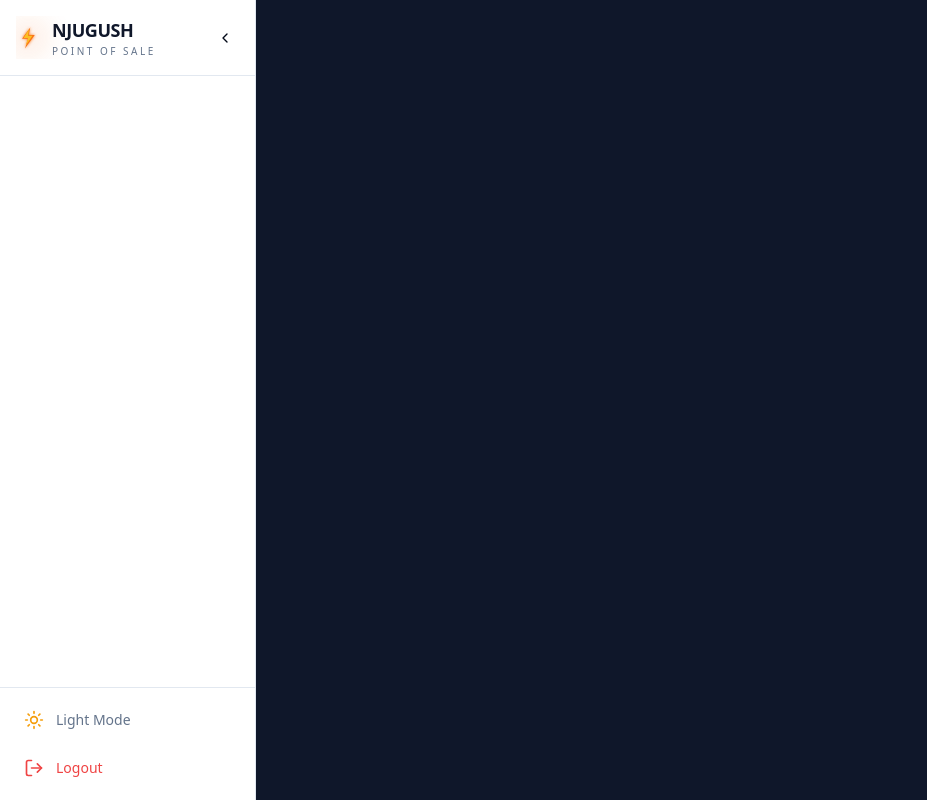
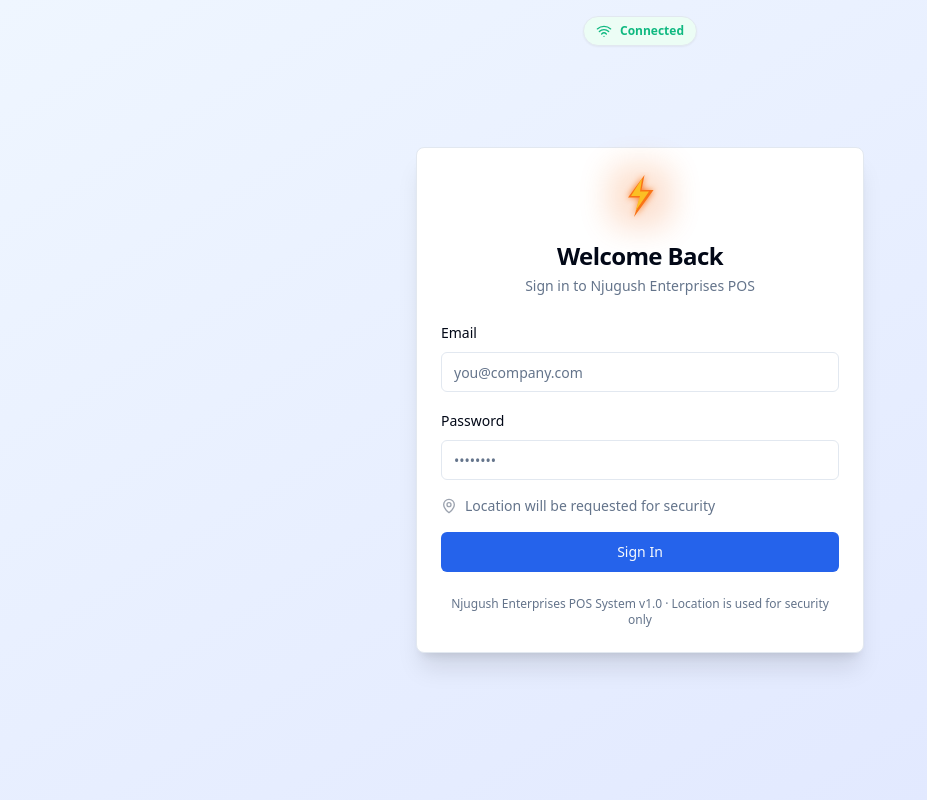
Before and after one commit to gideonofficial-001/frontend-pos, a React (Vite) app: page /login in a window 1280 px wide. Shown: the whole page, without its empty margins (0-927 px from the left). Built offline with nearby package versions, Linux system fonts and the light colour scheme; no server answers.

Commit message:
Refactor Sidebar and App components for routing

```diff
--- a/src/App.tsx
+++ b/src/App.tsx
@@ -1,214 +1,190 @@
-import { NavLink, useLocation } from 'react-router-dom'
-import { useAuthStore, useSidebarStore } from '@/store'
+import { useState, useEffect } from 'react'
+import { Routes, Route, Navigate } from 'react-router-dom'
+import { useAuthStore } from '@/store'
 import { useThemeStore } from '@/store/theme'
 import { UserRole } from '@/types'
-import { Logo } from '@/components/Logo'
-import {
-  LayoutDashboard, Users, Building2, PackageSearch, PackageCheck, UsersRound,
-  ShoppingCart, FileText, RotateCcw, History, BarChart3,
-  ClipboardList, Settings, LogOut, Bell, ArrowLeftRight,
-  Receipt, ChevronLeft, ChevronRight, X, Menu, Smartphone,
-  Sun, Moon, Sparkles, Heart, Droplets, SlidersHorizontal, Printer
-} from 'lucide-react'
-import { cn } from '@/lib/utils'
-import { toast } from 'sonner'
+import { SplashScreen } from '@/components/SplashScreen'
+import { NetworkStatus } from '@/components/NetworkStatus'
 
-const Sidebar = () => {
-  const { user, clearAuth } = useAuthStore()
-  const { collapsed, mobileOpen, toggleCollapsed, setMobileOpen } = useSidebarStore()
-  const { theme, toggleTheme } = useThemeStore()
-  const location = useLocation()
+// Layouts
+import MainLayout from '@/components/layout/MainLayout'
+import AuthLayout from '@/components/layout/AuthLayout'
 
-  const handleLogout = () => {
-    clearAuth()
-    toast.success('Logged out successfully')
-    window.location.href = '/login'
+// Auth Pages
+import Login from '@/pages/auth/Login'
+import DeviceAuth from '@/pages/auth/DeviceAuth'
+
+// Admin Pages
+import AdminDashboard from '@/pages/admin/Dashboard'
+import Users from '@/pages/admin/Users'
+import Branches from '@/pages/admin/Branches'
+import Inventory from '@/pages/admin/Inventory'
+import Customers from '@/pages/admin/Customers'
+import AuditLogs from '@/pages/admin/AuditLogs'
+import AdminDevices from '@/pages/admin/Devices'
+import AdminReturns from '@/pages/admin/returns'
+import StockAdjustments from '@/pages/admin/StockAdjustments'
+
+// Manager Pages
+import ManagerDashboard from '@/pages/manager/Dashboard'
+import Reports from '@/pages/manager/Reports'
+
+// Branch Manager Pages
+import BranchDashboard from '@/pages/branch/Dashboard'
+import NewSale from '@/pages/branch/NewSale'
+import Invoices from '@/pages/branch/Invoices'
+import ReturnsPage from '@/pages/branch/Returns'
+import SalesHistory from '@/pages/branch/SalesHistory'
+import Expenses from '@/pages/branch/Expenses'
+import TransfersPage from '@/pages/branch/TransfersPage'
+
+// Shared Pages
+import Notifications from '@/pages/shared/Notifications'
+import Settings from '@/pages/shared/Settings'
+import NotFound from '@/pages/NotFound'
+import Closingstock from '@/pages/shared/Closingstock'
+import UnassignedBranch from '@/pages/shared/UnassignedBranch'
+import PrinterSetup from '@/pages/shared/PrinterSetup'
+
+// Protected Route Component
+const ProtectedRoute = ({ children, allowedRoles }: { children: React.ReactNode; allowedRoles?: UserRole[] }) => {
+  const { isAuthenticated, user } = useAuthStore()
+
+  if (!isAuthenticated) {
+    return <Navigate to="/login" replace />
   }
 
-  const getNavItems = () => {
-    if (!user) return []
-    const items = []
-
-    if (user.role !== UserRole.SUPER_ADMIN && user.role !== UserRole.OVERALL_MANAGER && !user.branchId) {
-      return [
-        { path: '/unassigned', icon: Building2, label: 'Branch Assignment' },
-        { path: '/settings', icon: Settings, label: 'Settings' },
-      ]
+  // If user is not super admin or overall manager and has no assigned branch, block access to protected branch routes
+  if (user && user.role !== UserRole.SUPER_ADMIN && user.role !== UserRole.OVERALL_MANAGER && !user.branchId) {
+    return <Navigate to="/unassigned" replace />
   }
 
-    if (user.role === UserRole.SUPER_ADMIN) {
-      items.push(
-        { path: '/admin/dashboard', icon: LayoutDashboard, label: 'Dashboard' },
-        { path: '/admin/users', icon: Users, label: 'Users' },
-        { path: '/admin/branches', icon: Building2, label: 'Branches' },
-        { path: '/inventory', icon: PackageSearch, label: 'Inventory' },
-        { path: '/stock-adjustments', icon: SlidersHorizontal, label: 'Stock Adjustments' },
-        { path: '/closing-stock', icon: PackageCheck, label: 'Closing Stock' },
-        { path: '/customers', icon: UsersRound, label: 'Customers' },
-        { path: '/admin/invoices', icon: FileText, label: 'Invoices' },
-        { path: '/admin/sales-history', icon: History, label: 'Sales History' },
-        { path: '/admin/returns', icon: RotateCcw, label: 'Returns' },
-        { path: '/admin/expenses', icon: Receipt, label: 'Expenses' },
-        { path: '/admin/transfers', icon: ArrowLeftRight, label: 'Transfers' },
-        { path: '/admin/devices',   icon: Smartphone,    label: 'Devices' },
-        { path: '/admin/reports',   icon: BarChart3,     label: 'Reports' },
-        { path: '/notifications',   icon: Bell,          label: 'Notifications' },
-        { path: '/admin/audit-logs', icon: ClipboardList, label: 'Audit Logs' },
-        { path: '/printer-setup',   icon: Printer,       label: 'Printer Setup' },
-        { path: '/settings', icon: Settings, label: 'Settings' },
-      )
+  if (allowedRoles && user && !allowedRoles.includes(user.role as UserRole)) {
+    if (user.role === UserRole.SUPER_ADMIN) return <Navigate to="/admin/dashboard" replace />
+    if (user.role === UserRole.OVERALL_MANAGER) return <Navigate to="/manager/dashboard" replace />
+    if (user.role === UserRole.BRANCH_MANAGER) return <Navigate to="/branch/dashboard" replace />
+    return <Navigate to="/" replace />
   }
 
-    if (user.role === UserRole.OVERALL_MANAGER) {
-      items.push(
-        { path: '/manager/dashboard', icon: LayoutDashboard, label: 'Dashboard' },
-        { path: '/inventory', icon: PackageSearch, label: 'Inventory' },
-        { path: '/stock-adjustments', icon: SlidersHorizontal, label: 'Stock Adjustments' },
-        { path: '/closing-stock', icon: PackageCheck, label: 'Closing Stock' },
-        { path: '/customers', icon: UsersRound, label: 'Customers' },
-        { path: '/admin/invoices', icon: FileText, label: 'Invoices' },
-        { path: '/admin/sales-history', icon: History, label: 'Sales History' },
-        { path: '/manager/reports', icon: BarChart3, label: 'Reports' },
-        { path: '/notifications', icon: Bell, label: 'Notifications' },
-        { path: '/printer-setup', icon: Printer, label: 'Printer Setup' },
-        { path: '/settings', icon: Settings, label: 'Settings' },
-      )
+  return <>{children}</>
 }
 
-    if (user.role === UserRole.BRANCH_MANAGER) {
-      items.push(
-        { path: '/branch/dashboard', icon: LayoutDashboard, label: 'Dashboard' },
-        { path: '/inventory', icon: PackageSearch, label: 'Inventory' },
-        { path: '/closing-stock', icon: PackageCheck, label: 'Closing Stock' },
-        { path: '/branch/new-sale', icon: ShoppingCart, label: 'New Sale' },
-        { path: '/branch/invoices', icon: FileText, label: 'Invoices' },
-        { path: '/branch/sales-history', icon: History, label: 'Sales History' },
-        { path: '/branch/returns', icon: RotateCcw, label: 'Returns' },
-        { path: '/branch/expenses', icon: Receipt, label: 'Expenses' },
-        { path: '/branch/transfers', icon: ArrowLeftRight, label: 'Transfers' },
-        { path: '/notifications', icon: Bell, label: 'Notifications' },
-        { path: '/printer-setup', icon: Printer, label: 'Printer Setup' },
-        { path: '/settings', icon: Settings, label: 'Settings' },
-      )
+// Role-based redirect
+const RoleRedirect = () => {
+  const { isAuthenticated, user } = useAuthStore()
+
+  if (!isAuthenticated) return <Navigate to="/login" replace />
+  if (user?.role !== UserRole.SUPER_ADMIN && user?.role !== UserRole.OVERALL_MANAGER && !user?.branchId) {
+    return <Navigate to="/unassigned" replace />
+  }
+  if (user?.role === UserRole.SUPER_ADMIN) return <Navigate to="/admin/dashboard" replace />
+  if (user?.role === UserRole.OVERALL_MANAGER) return <Navigate to="/manager/dashboard" replace />
+  if (user?.role === UserRole.BRANCH_MANAGER) return <Navigate to="/branch/dashboard" replace />
+  return <Navigate to="/login" replace />
 }
 
-    return items
+// Route specifically for unassigned users
+const UnassignedRoute = () => {
+  const { isAuthenticated, user } = useAuthStore()
+  if (!isAuthenticated) return <Navigate to="/login" replace />
+  if (user?.role === UserRole.SUPER_ADMIN || user?.role === UserRole.OVERALL_MANAGER || user?.branchId) {
+    return <Navigate to="/" replace />
+  }
+  return <UnassignedBranch />
 }
 
-  const navItems = getNavItems()
+function App() {
+  const [showSplash, setShowSplash] = useState(true)
+  const [isReady, setIsReady] = useState(false)
+  const { theme } = useThemeStore()
 
-  const sidebarContent = (
-    <>
-      <div className="flex items-center justify-between p-4 border-b">
-        <div className="flex items-center overflow-hidden">
-          <Logo size="sm" variant="color" showText={!collapsed} />
-        </div>
-        <button onClick={() => setMobileOpen(false)} className="lg:hidden p-2 hover:bg-muted rounded-lg shrink-0">
-          <X className="w-5 h-5" />
-        </button>
-        <button onClick={toggleCollapsed} className="hidden lg:flex p-1.5 hover:bg-muted rounded-lg transition-colors shrink-0">
-          {collapsed ? <ChevronRight className="w-4 h-4" /> : <ChevronLeft className="w-4 h-4" />}
-        </button>
-      </div>
+  useEffect(() => {
+    const init = async () => {
+      try {
+        await new Promise((resolve) => setTimeout(resolve, 2000))
+        setIsReady(true)
+      } catch {
+        setIsReady(true)
+      }
+    }
+    init()
+  }, [])
 
-      <nav className="flex-1 overflow-y-auto p-3">
-        <ul className="space-y-1">
-          {navItems.map((item) => (
-            <li key={item.path}>
-              <NavLink
-                to={item.path}
-                onClick={() => setMobileOpen(false)}
-                className={({ isActive }) =>
-                  cn(
-                    'flex items-center gap-3 px-3 py-2.5 rounded-lg text-sm font-medium transition-all',
-                    isActive ? 'bg-primary/10 text-primary font-semibold' : 'text-muted-foreground hover:bg-muted hover:text-foreground'
-                  )
+  useEffect(() => {
+    const root = window.document.documentElement
+    root.classList.remove('dark', 'theme-jungle', 'theme-pink', 'theme-aqua', 'theme-cyan')
+    if (theme === 'dark') {
+      root.classList.add('dark')
+    } else if (theme === 'jungle') {
+      root.classList.add('dark', 'theme-jungle')
+    } else if (theme === 'pink') {
+      root.classList.add('dark', 'theme-pink')
+    } else if (theme === 'aqua') {
+      root.classList.add('dark', 'theme-aqua')
+    } else if (theme === 'cyan') {
+      root.classList.add('theme-cyan')
     }
-              >
-                <item.icon className="w-5 h-5 shrink-0" />
-                {!collapsed && <span className="truncate">{item.label}</span>}
-              </NavLink>
-            </li>
-          ))}
-        </ul>
-      </nav>
+  }, [theme])
 
-      <div className="p-3 border-t space-y-2">
-        <button
-          onClick={toggleTheme}
-          className="flex items-center gap-3 px-3 py-2.5 rounded-lg text-sm font-medium text-muted-foreground hover:bg-muted hover:text-foreground w-full transition-colors"
-          title={`Current theme: ${
-            theme === 'jungle'
-              ? 'Dark Jungle Green'
-              : theme === 'pink'
-              ? 'Neon Pink'
-              : theme === 'aqua'
-              ? 'Oceanic Aqua'
-              : theme === 'cyan'
-              ? 'Bright Cyan'
-              : theme === 'dark'
-              ? 'Dark Mode'
-              : 'Light Mode'
-          } (click to cycle)`}
-        >
-          {theme === 'jungle' ? (
-            <Sparkles className="w-5 h-5 shrink-0 text-emerald-400" />
-          ) : theme === 'pink' ? (
-            <Heart className="w-5 h-5 shrink-0 text-pink-400" />
-          ) : theme === 'aqua' ? (
-            <Droplets className="w-5 h-5 shrink-0 text-cyan-400" />
-          ) : theme === 'cyan' ? (
-            <Droplets className="w-5 h-5 shrink-0 text-cyan-500" />
-          ) : theme === 'dark' ? (
-            <Moon className="w-5 h-5 shrink-0 text-indigo-400" />
-          ) : (
-            <Sun className="w-5 h-5 shrink-0 text-amber-500" />
-          )}
-          {!collapsed && (
-            <span>
-              {theme === 'jungle'
-                ? 'Dark Jungle'
-                : theme === 'pink'
-                ? 'Neon Pink'
-                : theme === 'aqua'
-                ? 'Oceanic Aqua'
-                : theme === 'cyan'
-                ? 'Bright Cyan'
-                : theme === 'dark'
-                ? 'Dark Mode'
-                : 'Light Mode'}
-            </span>
-          )}
-        </button>
-
-        <button onClick={handleLogout} className="flex items-center gap-3 px-3 py-2.5 rounded-lg text-sm font-medium text-destructive hover:bg-destructive/10 w-full transition-colors">
-          <LogOut className="w-5 h-5 shrink-0" />
-          {!collapsed && <span>Logout</span>}
-        </button>
-      </div>
-    </>
-  )
+  if (showSplash) {
+    return <SplashScreen onComplete={() => { if (isReady) setShowSplash(false) }} />
+  }
 
   return (
     <>
-      {mobileOpen && <div className="fixed inset-0 bg-black/50 z-40 lg:hidden" onClick={() => setMobileOpen(false)} />}
-      <button onClick={() => setMobileOpen(true)} className="fixed top-4 left-4 z-30 lg:hidden p-2 bg-background border rounded-lg shadow-sm">
-        <Menu className="w-5 h-5" />
-      </button>
+      <NetworkStatus />
 
-      <aside
-        className={cn(
-          'fixed left-0 top-0 h-full bg-background border-r flex flex-col z-50 transition-all duration-300',
-          'lg:translate-x-0',
-          mobileOpen ? 'translate-x-0 w-64' : '-translate-x-full',
-          collapsed ? 'lg:w-20' : 'lg:w-64',
-          'w-64'
-        )}
-      >
-        {sidebarContent}
-      </aside>
+      <Routes>
+        <Route element={<AuthLayout />}>
+          <Route path="/login" element={<Login />} />
+          <Route path="/device-auth" element={<DeviceAuth />} />
+        </Route>
+
+        <Route path="/" element={<RoleRedirect />} />
+        <Route path="/unassigned" element={<UnassignedRoute />} />
+
+        <Route element={<MainLayout />}>
+          {/* Super Admin Routes */}
+          <Route path="/admin/dashboard" element={<ProtectedRoute allowedRoles={[UserRole.SUPER_ADMIN]}><AdminDashboard /></ProtectedRoute>} />
+          <Route path="/admin/users" element={<ProtectedRoute allowedRoles={[UserRole.SUPER_ADMIN]}><Users /></ProtectedRoute>} />
+          <Route path="/admin/branches" element={<ProtectedRoute allowedRoles={[UserRole.SUPER_ADMIN]}><Branches /></ProtectedRoute>} />
+          <Route path="/admin/audit-logs" element={<ProtectedRoute allowedRoles={[UserRole.SUPER_ADMIN]}><AuditLogs /></ProtectedRoute>} />
+          <Route path="/admin/devices" element={<ProtectedRoute allowedRoles={[UserRole.SUPER_ADMIN]}><AdminDevices /></ProtectedRoute>} />
+          <Route path="/admin/reports" element={<ProtectedRoute allowedRoles={[UserRole.SUPER_ADMIN]}><Reports /></ProtectedRoute>} />
+          <Route path="/admin/expenses" element={<ProtectedRoute allowedRoles={[UserRole.SUPER_ADMIN]}><Expenses /></ProtectedRoute>} />
+
+          {/* Admin & Manager Routes */}
+          <Route path="/inventory" element={<ProtectedRoute allowedRoles={[UserRole.SUPER_ADMIN, UserRole.OVERALL_MANAGER, UserRole.BRANCH_MANAGER]}><Inventory /></ProtectedRoute>} />
+          <Route path="/stock-adjustments" element={<ProtectedRoute allowedRoles={[UserRole.SUPER_ADMIN, UserRole.OVERALL_MANAGER]}><StockAdjustments /></ProtectedRoute>} />
+          <Route path="/customers" element={<ProtectedRoute allowedRoles={[UserRole.SUPER_ADMIN, UserRole.OVERALL_MANAGER]}><Customers /></ProtectedRoute>} />
+          <Route path="/admin/invoices" element={<ProtectedRoute allowedRoles={[UserRole.SUPER_ADMIN, UserRole.OVERALL_MANAGER]}><Invoices /></ProtectedRoute>} />
+          <Route path="/admin/sales-history" element={<ProtectedRoute allowedRoles={[UserRole.SUPER_ADMIN, UserRole.OVERALL_MANAGER]}><SalesHistory /></ProtectedRoute>} />
+          <Route path="/admin/returns" element={<ProtectedRoute allowedRoles={[UserRole.SUPER_ADMIN]}><AdminReturns /></ProtectedRoute>} />
+
+          <Route path="/manager/dashboard" element={<ProtectedRoute allowedRoles={[UserRole.OVERALL_MANAGER]}><ManagerDashboard /></ProtectedRoute>} />
+          <Route path="/manager/reports" element={<ProtectedRoute allowedRoles={[UserRole.OVERALL_MANAGER]}><Reports /></ProtectedRoute>} />
+
+          {/* Branch Manager Routes */}
+          <Route path="/branch/dashboard" element={<ProtectedRoute allowedRoles={[UserRole.BRANCH_MANAGER]}><BranchDashboard /></ProtectedRoute>} />
+          <Route path="/branch/new-sale" element={<ProtectedRoute allowedRoles={[UserRole.BRANCH_MANAGER]}><NewSale /></ProtectedRoute>} />
+          <Route path="/branch/invoices" element={<ProtectedRoute allowedRoles={[UserRole.BRANCH_MANAGER]}><Invoices /></ProtectedRoute>} />
+          <Route path="/branch/returns" element={<ProtectedRoute allowedRoles={[UserRole.BRANCH_MANAGER]}><ReturnsPage /></ProtectedRoute>} />
+          <Route path="/branch/sales-history" element={<ProtectedRoute allowedRoles={[UserRole.BRANCH_MANAGER]}><SalesHistory /></ProtectedRoute>} />
+          <Route path="/branch/expenses" element={<ProtectedRoute allowedRoles={[UserRole.BRANCH_MANAGER, UserRole.SUPER_ADMIN]}><Expenses /></ProtectedRoute>} />
+          <Route path="/branch/transfers" element={<ProtectedRoute allowedRoles={[UserRole.BRANCH_MANAGER]}><TransfersPage /></ProtectedRoute>} />
+          <Route path="/admin/transfers" element={<ProtectedRoute allowedRoles={[UserRole.SUPER_ADMIN]}><TransfersPage /></ProtectedRoute>} />
+
+          {/* Shared Routes */}
+          <Route path="/closing-stock" element={<ProtectedRoute><Closingstock /></ProtectedRoute>} />
+          <Route path="/printer-setup" element={<ProtectedRoute><PrinterSetup /></ProtectedRoute>} />
+          <Route path="/notifications" element={<ProtectedRoute><Notifications /></ProtectedRoute>} />
+          <Route path="/settings" element={<ProtectedRoute><Settings /></ProtectedRoute>} />
+        </Route>
+
+        <Route path="*" element={<NotFound />} />
+      </Routes>
     </>
   )
 }
 
-export default Sidebar
+export default App
```
Lines whose indentation alone changed are shown as unchanged.
